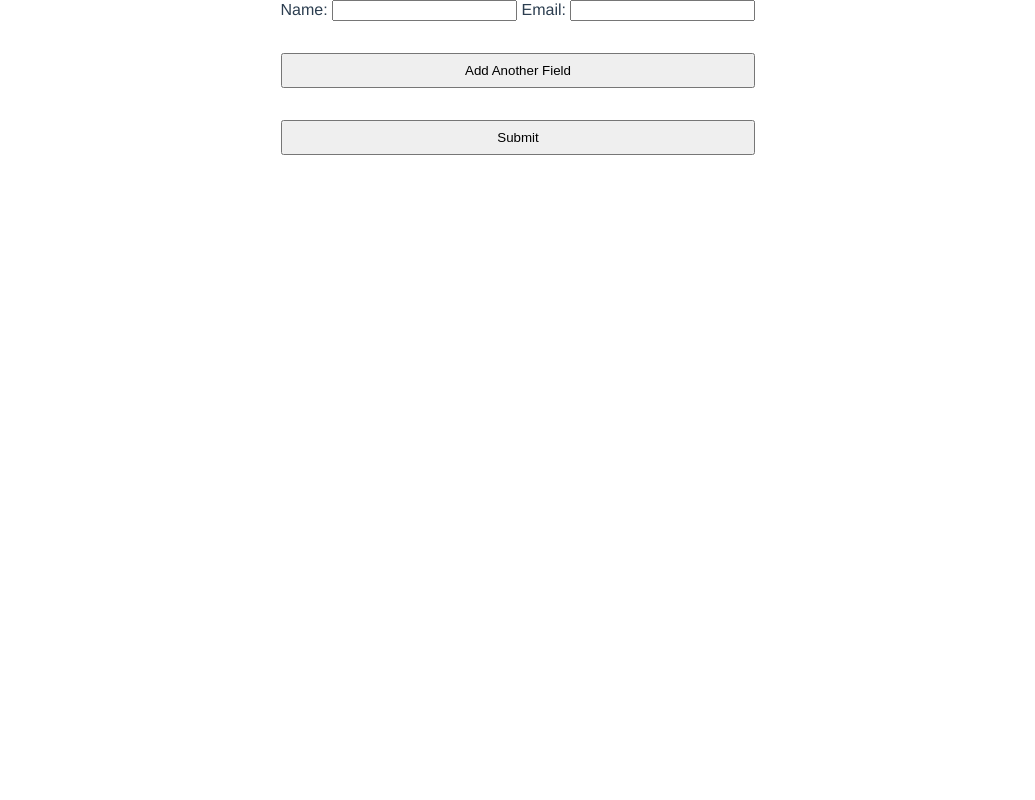
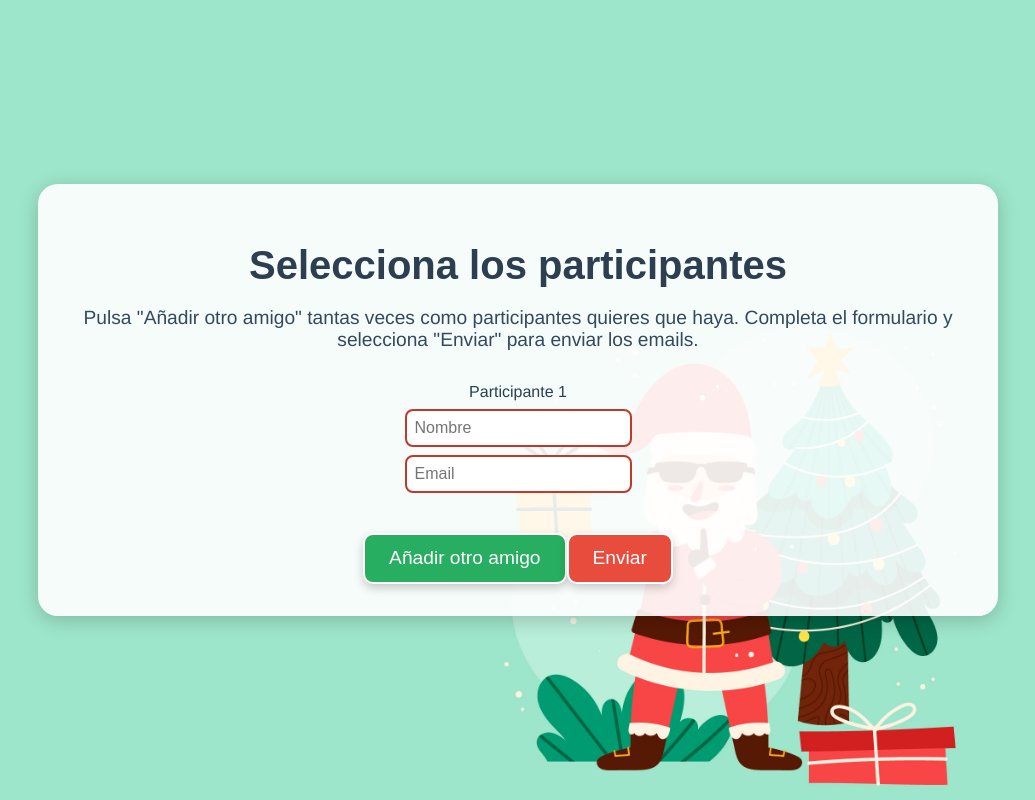
Before and after one commit to vicban14/amigo-invisible, a Vue app: page /form in a window 1280 px wide. Shown: the whole page, without its empty margins (122-1157 px from the left). Built offline with nearby package versions, Linux system fonts and the light colour scheme; no server answers.

Commit message:
Add form styles

```diff
--- a/src/views/Form.vue
+++ b/src/views/Form.vue
@@ -1,19 +1,25 @@
 <template>
-  <div class="form">
+  <div class="form-page">
+    <div class="background-image"></div>
+
+    <div class="form-container">
+      <h1>Selecciona los participantes</h1>
+      <p class="instructions">Pulsa "Añadir otro amigo" tantas veces como participantes quieres que haya. Completa el formulario y selecciona "Enviar" para enviar los emails.</p>
+
       <form @submit.prevent="sendEmail">
-      <div v-for="(field, index) in fields" :key="index">
+        <div v-for="(field, index) in fields" :key="index" class="form-field">
+          <span>Participante {{index + 1}}</span>
           <label>
-          Name:
-          <input v-model="field.name" type="text" required />
+            <input v-model="field.name" type="text" placeholder="Nombre" required />
           </label>
           <label>
-          Email:
-          <input v-model="field.email" type="email" required />
+            <input v-model="field.email" type="email" placeholder="Email" required />
           </label>
         </div>
-      <button type="button" @click="addFields">Add Another Field</button>
-      <button type="submit">Submit</button>
+        <button type="button" class="add-button" @click="addFields">Añadir otro amigo</button>
+        <button type="submit" class="submit-button">Enviar</button>
       </form>
+    </div>
   </div>
 </template>
 
@@ -57,7 +63,7 @@ export default defineComponent({
       let newArray = [...originalArray];
 
       do {
-        newArray = shuffleArray([...originalArray]); // Generar una copia aleatoria
+        newArray = shuffleArray([...originalArray]);
         attempts++;
       } while (hasCoincidences(originalArray, newArray) && attempts < maxAttempts);
 
@@ -68,9 +74,8 @@ export default defineComponent({
       return newArray;
     }
 
-
     const sendEmail = () => {
-      const beneficiaryNamesList = generateUniqueArray(fields.map(field => field.name))
+      const beneficiaryNamesList = generateUniqueArray(fields.map(field => field.name));
 
       fields.forEach((field, index) => {
         const templateParams = {
@@ -90,33 +95,123 @@ export default defineComponent({
             }
           );
       });
-
     };
 
     return {
       fields,
       addFields,
-      sendEmail,
+      sendEmail
     };
-  },
+  }
 });
 </script>
 
 <style scoped>
-.form {
+.form-page {
+  height: 100vh;
+  display: flex;
+  justify-content: center;
+  align-items: center;
+  position: relative;
+  overflow: hidden;
+}
+
+.background-image {
+  position: absolute;
+  top: 0;
+  left: 0;
+  width: 100vw;
+  height: 100vh;
+  background-image: url('/secret-santa-wallpaper.jpg');
+  background-size: cover;
+  background-position: center;
+  z-index: -1;
+}
+
+.form-container {
+  background-color: rgba(255, 255, 255, 0.9);
+  padding: 2rem;
+  border-radius: 20px;
+  box-shadow: 0 4px 20px rgba(0, 0, 0, 0.2);
+  max-width: 70vw;
+  text-align: center;
+  max-height: 90vh;
+  overflow-y: auto;
+}
+
+h1 {
+  font-family: 'Source Sans Pro', sans-serif;
+  font-size: 2.5rem;
+  color: #2c3e50;
+  margin-bottom: 1rem;
+}
+
+.instructions {
+  font-size: 1.2rem;
+  margin-bottom: 2rem;
+  color: #34495e;
+}
+
+.form-field {
   display: flex;
   flex-direction: column;
-  align-items: center;
+  gap: 0.5rem;
+  margin-bottom: 1.5rem;
 }
 
-form {
-  display: flex;
-  flex-direction: column;
-  gap: 1rem;
+input {
+  padding: 0.5rem;
+  border-radius: 8px;
+  border: 2px solid #c0392b;
+  font-size: 1rem;
 }
 
-button {
-  padding: 0.5rem 1rem;
+input:focus {
+  outline: none;
+  border-color: #e74c3c;
+}
+
+.add-button, .submit-button {
+  padding: 0.8rem 1.5rem;
+  font-size: 1.2rem;
+  cursor: pointer;
+  color: #fff;
+  background-color: #e74c3c;
+  border: 2px solid #fff;
+  border-radius: 10px;
+  transition: background-color 0.3s ease, box-shadow 0.3s ease;
   margin-top: 1rem;
+  box-shadow: 0 4px 10px rgba(0, 0, 0, 0.2);
+}
+
+.add-button:hover, .submit-button:hover {
+  background-color: #c0392b;
+  box-shadow: 0 6px 15px rgba(0, 0, 0, 0.4);
+}
+
+.add-button:before, .submit-button:before {
+  content: '';
+  position: absolute;
+  top: -5px;
+  right: -5px;
+  bottom: -5px;
+  left: -5px;
+  border-radius: 10px;
+  background: rgba(255, 255, 255, 0.3);
+  z-index: -1;
+  transition: opacity 0.3s ease;
+  opacity: 0;
+}
+
+.add-button:hover:before, .submit-button:hover:before {
+  opacity: 1;
+}
+
+.add-button {
+  background-color: #27ae60;
+}
+
+.add-button:hover {
+  background-color: #2ecc71;
 }
 </style>
```
Also changed, not shown: public/secret-santa-wallpaper.jpg (added). Lines whose indentation alone changed are shown as unchanged.
